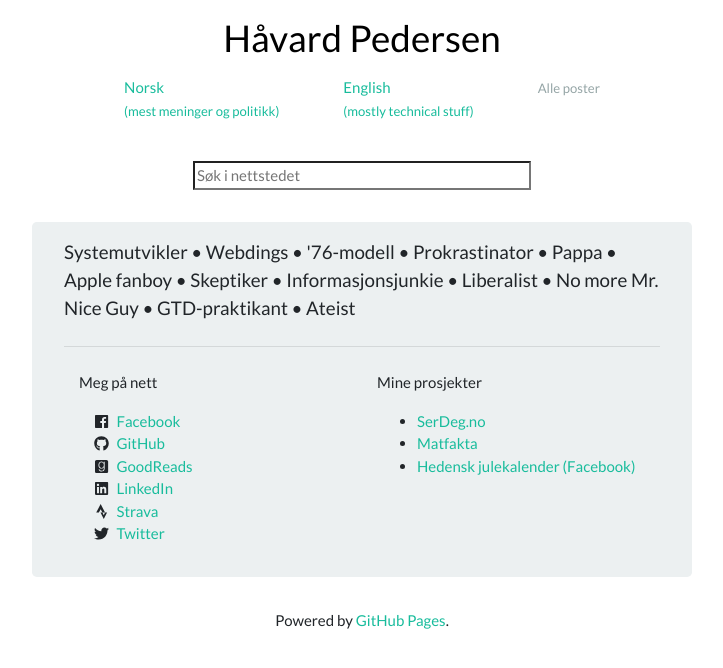
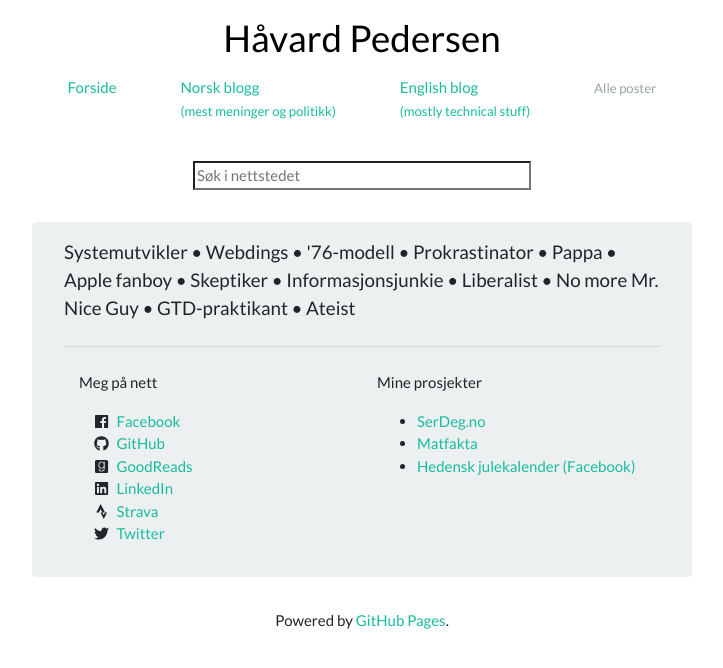
Before and after one commit to fuzzy76/fuzzy76.github.io, a Jekyll site: the page built from README.md, in a window 1280 px wide. Shown: the top 668 px of the page, without its empty margins (278-1001 px from the left). Built offline with Jekyll 4.4.1, drawn with Linux system fonts in a browser that asks for light colours; nearby versions of some CDN libraries; our own code applies the rules of GitHub Pages for plain Markdown files.

Commit message:
Added frontpage to menu, and adjustment

```diff
--- a/_layouts/default.html
+++ b/_layouts/default.html
@@ -26,13 +26,18 @@
             <div id="header" class="container"><div id="sitename" class="text-center h1"><a href="/">Håvard Pedersen</a></div>
                 <ul class="nav nav-pills justify-content-center">
                     <li class="nav-item">
+                        <a class="nav-link" href="/">
+                            Forside
+                        </a>
+                    </li>
+                    <li class="nav-item">
                         <a class="nav-link{% if page.categories contains "Norsk" %} active{% endif %}" href="/norsk/">
-                            Norsk<br /><small>(mest meninger og politikk)</small>
+                            Norsk blogg<br /><small>(mest meninger og politikk)</small>
                         </a>
                     </li>
                     <li class="nav-item">
                         <a class="nav-link{% if page.categories contains "English" %} active{% endif %}" href="/english/">
-                            English<br /><small>(mostly technical stuff)</small>
+                            English blog<br /><small>(mostly technical stuff)</small>
                         </a>
                     </li>
                     <li class="nav-item">
```
